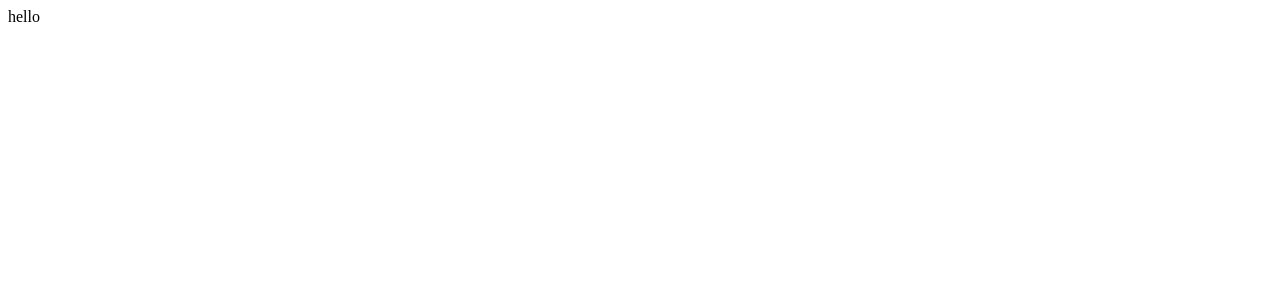
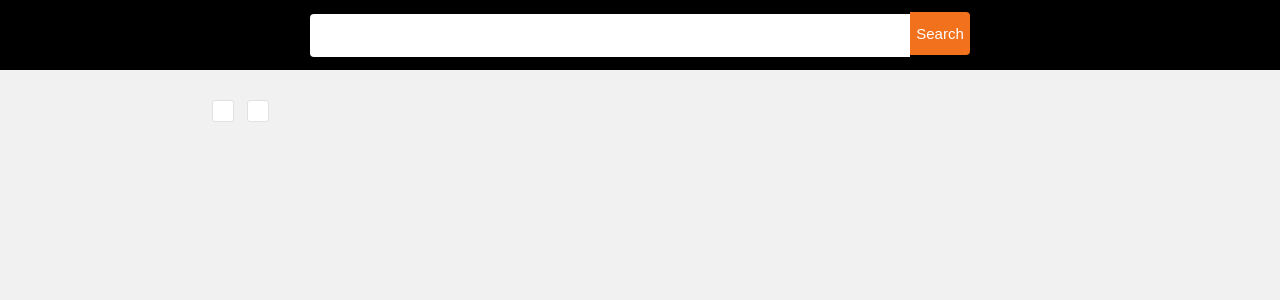
Before and after one commit to swapy-27/Redux, a React (Create React App) app: page / in a window 1280 px wide. Shown: the top 300 px of the page. Built offline with nearby package versions, Linux system fonts and the light colour scheme.

Commit message:
adding ui and few components

```diff
--- a/src/App.js
+++ b/src/App.js
@@ -1,9 +1,20 @@
-
-
+import Navbar from "./components/Navbar";
+import MovieCard from "./components/MovieCard";
 function App() {
   return (
     <div className="App">
-      hello
+     <Navbar/>
+     <div className="main">
+       <div className="tabs">
+         <div className="tab"></div>
+         <div className="tab"></div>
+       </div>
+       {/* <div className="List">
+         {data.map((movie)=>{
+          return <MovieCard movie = {movie}/>
+         })}
+       </div> */}
+     </div>
     </div>
   );
 }
--- /dev/null
+++ b/src/components/MovieCard.js
@@ -0,0 +1,29 @@
+import React from "react";
+
+class MovieCard extends React.Component {
+
+    render() {
+        const movie = this.props;
+
+        return (
+            <div className="movie-card">
+                <div className="left">
+                    <img alt="movie-poster" src={movie.Poster} />
+                </div>
+
+                <div className="right">
+                    <div className="title">{movie.Title}</div>
+                    <div className="plot">{movie.Plot}</div>
+                    <div className="footer">
+                        <div className="rating">{movie.imdbRating}</div>
+                        <button className="favourite-btn">Favourite</button>
+                    </div>
+                </div>
+            </div>
+        )
+    }
+
+
+}
+
+export default MovieCard;
--- /dev/null
+++ b/src/components/Navbar.js
@@ -0,0 +1,16 @@
+import React from "react";
+import '../index.css'
+class Navbar extends React.Component {
+    render (){
+        return (
+            <div className="nav">
+                <div className="search-container">
+
+                    <input/>
+                    <button id="search-btn">Search</button>
+                </div>
+            </div>
+        )
+    }
+}
+export default Navbar;
--- a/src/index.css
+++ b/src/index.css
@@ -0,0 +1,185 @@
+body {
+  margin: 0;
+  font-family: -apple-system, BlinkMacSystemFont, 'Segoe UI', 'Roboto', 'Oxygen',
+    'Ubuntu', 'Cantarell', 'Fira Sans', 'Droid Sans', 'Helvetica Neue',
+    sans-serif;
+  -webkit-font-smoothing: antialiased;
+  -moz-osx-font-smoothing: grayscale;
+  background: #f1f1f1;
+}
+.nav {
+  background: black;
+  height: 70px;
+  padding: 10px;
+  box-sizing: border-box;
+  display: flex;
+  justify-content: center;
+  align-items: center;
+}
+.search-container input {
+  height: 43px;
+  width: 600px;
+  border-bottom-left-radius: 4px;
+  border-top-left-radius: 4px;
+  border: none;
+  font-size: 16px;
+  padding: 0 10px;
+  box-sizing: border-box;
+}
+.search-container {
+  position: relative;
+}
+.search-results {
+  position: absolute;
+  background: #fff;
+  width: 100%;
+  box-sizing: border-box;
+  border: 1px solid #e1e1e1;
+  top: 42px;
+  border-bottom-left-radius: 5px;
+  border-bottom-right-radius: 5px;
+  z-index: 100;
+}
+.search-result .movie-info {
+  display: flex;
+  flex-direction: column;
+  justify-content: space-between;
+}
+.search-result .movie-info button {
+  margin: 20px 10px;
+  background: #21ba45;
+  color: #fff;
+  font-weight: 600;
+  font-size: 14px;
+  border: none;
+  padding: 9px 0;
+  border-radius: 4px;
+}
+.search-result {
+  display: flex;
+}
+.search-result img {
+  height: 150px;
+}
+.search-result > div span {
+  font-size: 20px;
+  padding: 10px;
+  font-weight: 600;
+}
+
+.search-container input:focus,
+.search-container button:focus,
+.footer button:focus,
+.search-result .movie-info button:focus {
+  outline: none;
+}
+.search-container button:hover,
+.footer button:hover,
+.search-result .movie-info button:hover {
+  cursor: pointer;
+}
+#search-btn {
+  background: #f2711c;
+  height: 43px;
+  color: #fff;
+  border: none;
+  font-size: 15px;
+  border-bottom-right-radius: 4px;
+  border-top-right-radius: 4px;
+  position: relative;
+  top: -1px;
+}
+.main {
+  width: 70%;
+  margin: 0 auto;
+  margin-top: 30px;
+  padding: 0 20px;
+  box-sizing: border-box;
+}
+.main .tabs {
+  display: flex;
+  font-size: 20px;
+}
+.main .tabs .tab {
+  background: #fff;
+  padding: 10px;
+  margin-right: 13px;
+  border-radius: 3px;
+  border: 1px solid #e1e1e1;
+}
+.active-tabs {
+  background: #2185d0 !important;
+  color: white;
+}
+.main .tabs .tab:hover {
+  cursor: pointer;
+  background: #e1e1e1;
+}
+.movie-card {
+  background: #fff;
+  padding: 0;
+  border: none;
+  border-radius: 3px;
+  box-shadow: 0 1px 3px 0 #d4d4d5, 0 0 0 1px #f1f1f1;
+  display: flex;
+}
+.movie-card:not(:first-child) {
+  margin-top: 20px;
+}
+.movie-card:last-child {
+  margin-bottom: 50px;
+}
+.movie-card .left {
+  flex: 1;
+}
+.movie-card .left img {
+  height: 250px;
+}
+.movie-card .right {
+  position: relative;
+  flex: 10;
+}
+.movie-card .title {
+  padding: 10px 20px;
+  font-size: 25px;
+  font-weight: 600;
+}
+.movie-card .plot {
+  margin-top: 20px;
+  padding: 0 20px;
+}
+.footer {
+  position: absolute;
+  bottom: 0;
+  display: flex;
+  justify-content: space-between;
+  width: 100%;
+  padding: 10px 20px;
+  box-sizing: border-box;
+}
+.footer .rating {
+  font-size: 20px;
+  font-weight: 600;
+}
+.footer button {
+  font-size: 15px;
+  padding: 7px 10px;
+  text-shadow: none;
+  border-radius: 3px;
+  border: none;
+  font-weight: 600;
+}
+.favourite-btn {
+  background-color: #2185d0;
+  color: #fff;
+}
+.unfavourite-btn {
+  background-color: #db2828;
+  color: #fff;
+  text-shadow: none;
+}
+.no-movies {
+  padding: 20px 0;
+  font-size: 20px;
+  color: #6d6d6d;
+}
```
